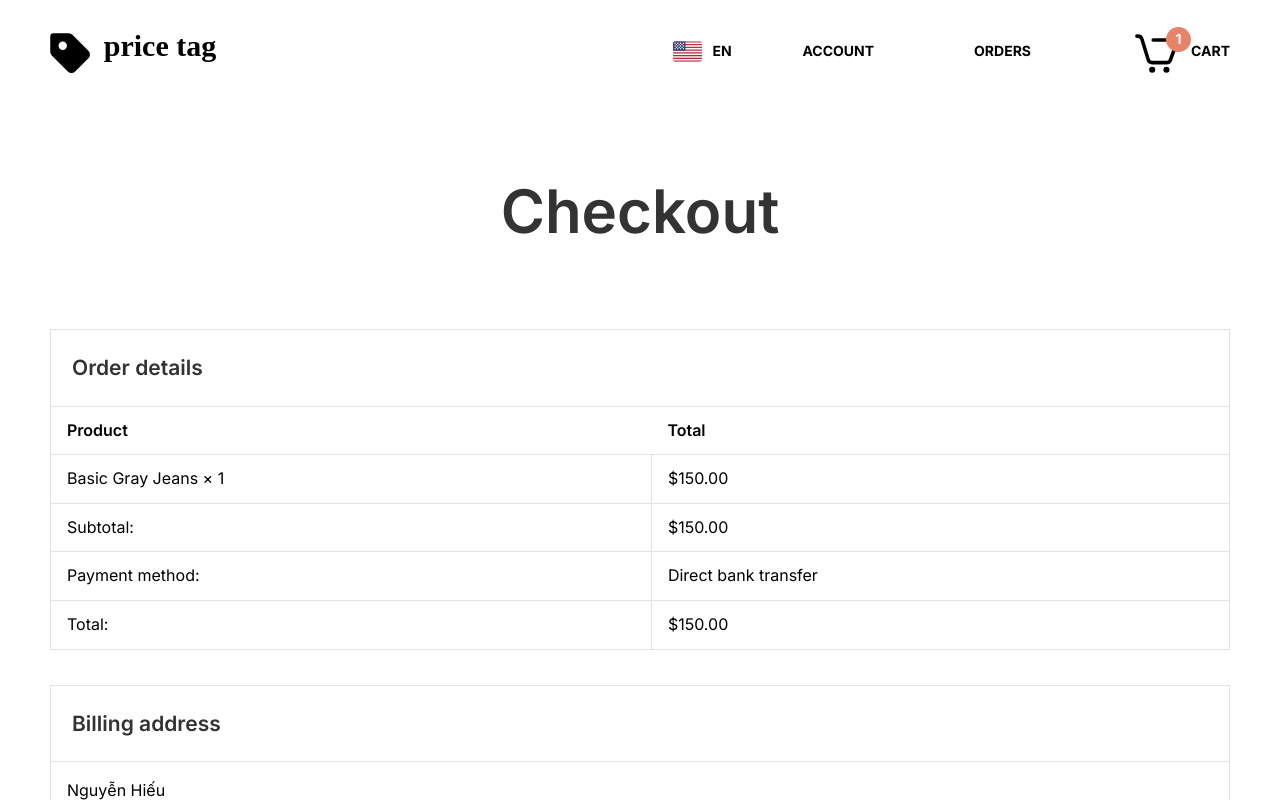
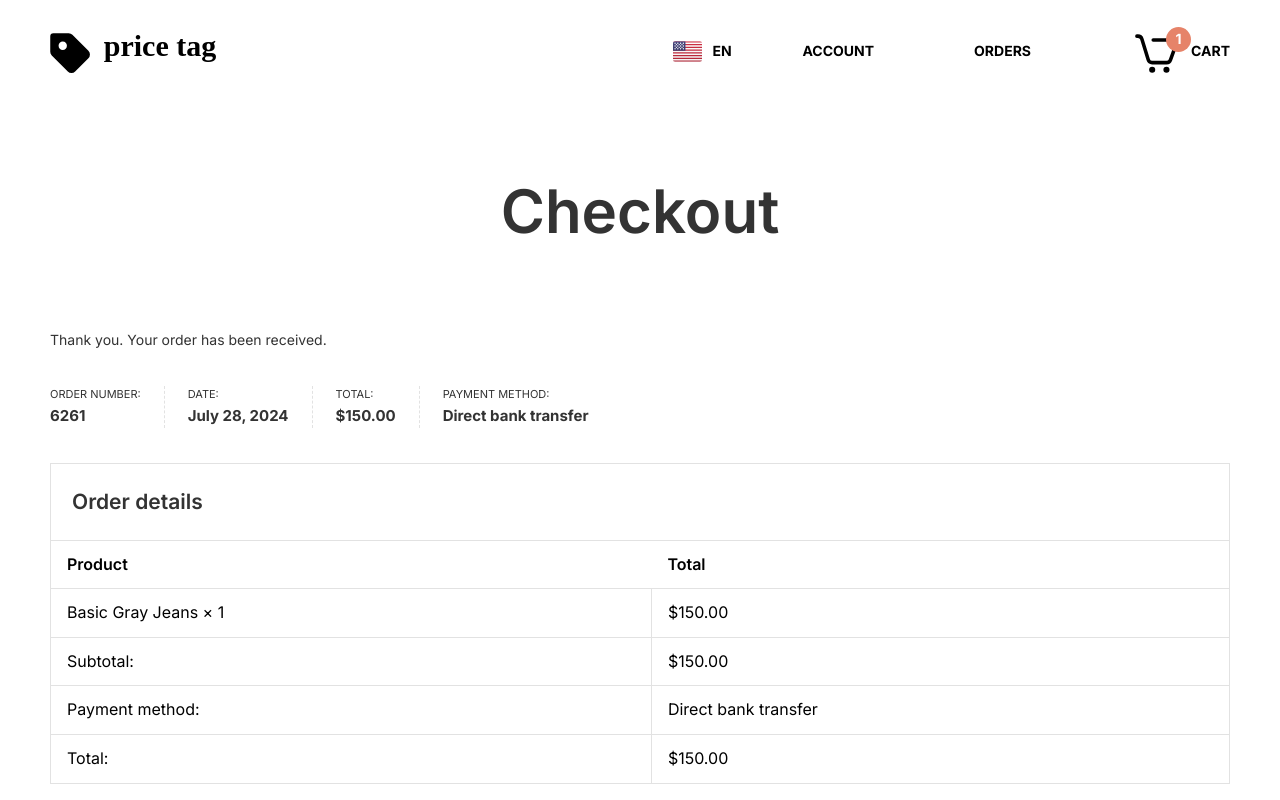
Before and after one commit to DavinHHiu/Thesis, a Vue app in the folder frontend/ecomsysfe/: page /checkout/order-received in a window 1280 px wide. Shown: the top 800 px of the page. Built offline with nearby package versions, Linux system fonts and the light colour scheme; a web font is replaced by a local one.

Commit message:
A: complete checkout orderview

```diff
--- a/frontend/ecomsysfe/src/views/CheckoutOrderView.vue
+++ b/frontend/ecomsysfe/src/views/CheckoutOrderView.vue
@@ -1,5 +1,24 @@
 <template>
   <div class="wrapper">
+    <p>Thank you. Your order has been received.</p>
+    <ul class="order-info">
+      <li class="order-info-item">
+        ORDER NUMBER:
+        <strong>6261</strong>
+      </li>
+      <li class="order-info-item">
+        DATE:
+        <strong>July 28, 2024</strong>
+      </li>
+      <li class="order-info-item">
+        TOTAL:
+        <strong>$150.00</strong>
+      </li>
+      <li class="order-info-item">
+        PAYMENT METHOD:
+        <strong>Direct bank transfer</strong>
+      </li>
+    </ul>
     <section class="order-detail">
       <h2 class="section-title">Order details</h2>
       <table class="order-detail-content">
@@ -38,8 +57,8 @@
         <p>Nghĩa Dũng</p>
         <p>Hà Nội 000084</p>
         <p>Vietnam</p>
-        <p>0815220802</p>
-        <p>honghieu2208@gmail.com</p>
+        <p><span>&#128379;</span>0815220802</p>
+        <p><span>&#9993;</span>honghieu2208@gmail.com</p>
       </div>
     </section>
   </div>
@@ -59,6 +78,22 @@ export default defineComponent({
   display: flex;
   flex-direction: column;
   gap: 35px;
+  .order-info {
+    display: flex;
+    .order-info-item {
+      font-size: 11px;
+      display: flex;
+      flex-direction: column;
+      padding-right: 23px;
+      margin-right: 23px;
+      strong {
+        font-size: 15px;
+      }
+      &:not(:last-child) {
+        border-right: 1px dashed #e2e2e2;
+      }
+    }
+  }
   .section-title {
     width: 100%;
     padding: 21px;
```
